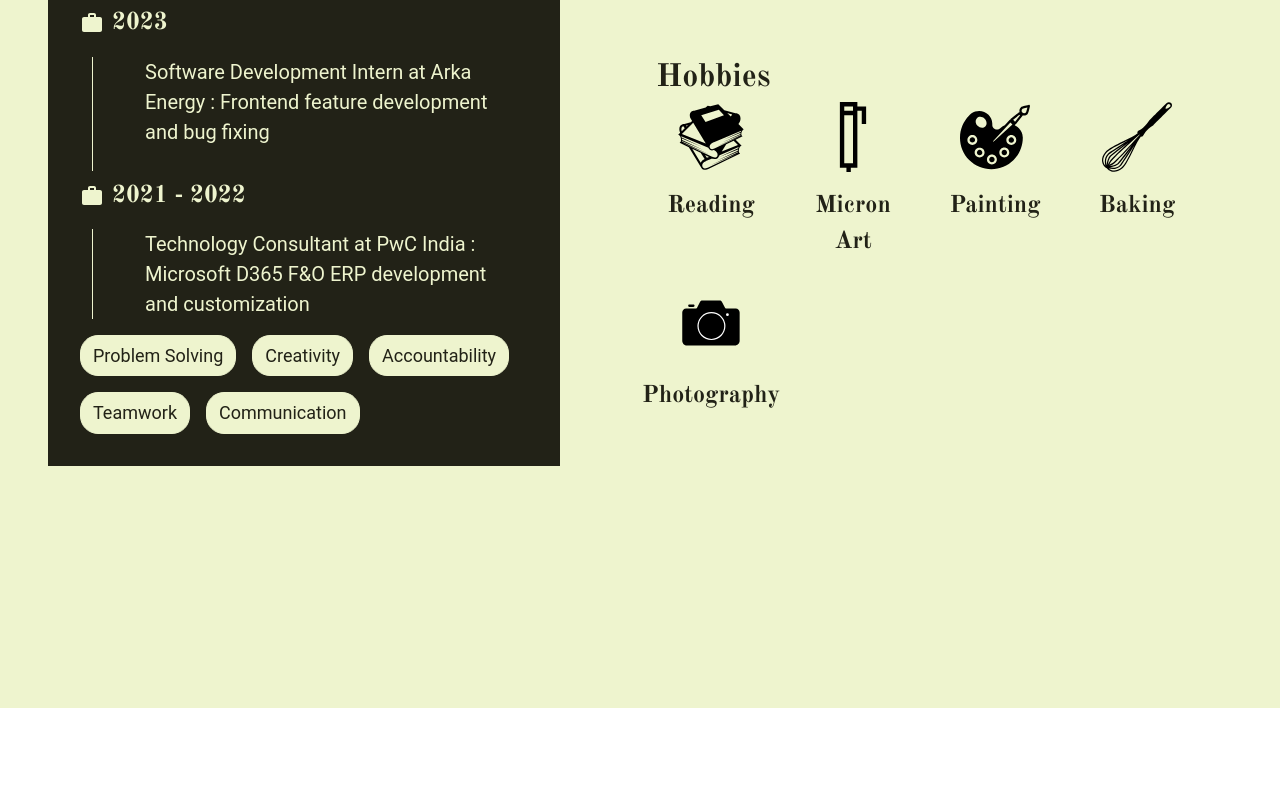
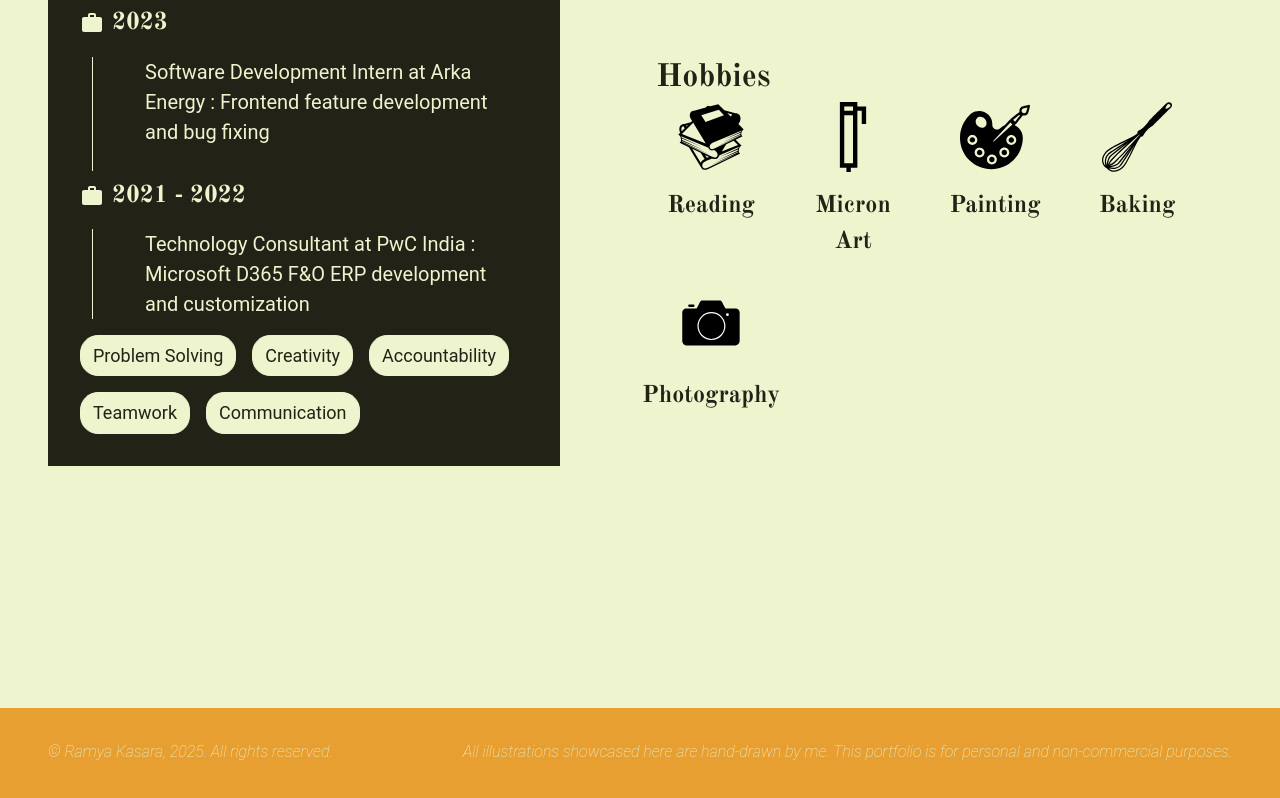
Before and after one commit to RamyaKasara/portfolioRK-app, a React (Vite) app: page /about-me in a window 1280 px wide. Shown: the part 1456-2254 px from the top of the page. Before the commit the page ends 2164 px from the top, so only its background shows below. Built offline with nearby package versions, Linux system fonts and the light colour scheme; a web font is replaced by a local one.

Commit message:
Footer styles and import in about-me

```diff
--- a/src/components/footer.jsx
+++ b/src/components/footer.jsx
@@ -5,22 +5,32 @@ import theme from "../theme.js";
 function Footer(){
     return (
         <footer>
-            <Page height={'10rem'} background={theme.palette.background.tertiary}>
+            <Page height={{xs:'9rem', sm:'6rem'}} background={theme.palette.background.tertiary}>
                 <Box sx={{
                     display: 'flex',
                     flexDirection: 'row',
                     justifyContent: 'space-between' ,
                     alignItems: 'center',
                     gap: '1rem',
+                    padding: '2rem 3rem'
                 }}>
                     <Typography component="p"
                     sx={{
                         color: theme.palette.background.primary,
                         fontStyle: 'italic',
                         fontSize: { xs: '0.75rem', lg: '1rem' },
-
+                        fontWeight: '200',
                     }}>
-                    These drawings were inspired by a mix of ideas and visuals I came across while exploring art.
+                    © Ramya Kasara, 2025. All rights reserved.
+                    </Typography>
+                    <Typography component="p"
+                    sx={{
+                        color: theme.palette.background.primary,
+                        fontStyle: 'italic',
+                        fontSize: { xs: '0.75rem', lg: '1rem' },
+                        fontWeight: '200',
+                    }}>
+                    All illustrations showcased here are hand-drawn by me. This portfolio is for personal and non-commercial purposes.
                     </Typography>
                 </Box>
             </Page>
--- a/src/pages/aboutme/index.jsx
+++ b/src/pages/aboutme/index.jsx
@@ -8,6 +8,7 @@ import PlaceIcon from '@mui/icons-material/Place';
 import Navbar from '../../components/navbar.jsx';
 import Education from './education.jsx';
 import Experience from './experience.jsx';
+import Footer from '../../components/footer.jsx';
 import HobbiesAndLanguage from './hobbiesAndLanguage.jsx';
 import Page from '../../components/page.jsx';
 import TechnicalSkills from './technicalSkills.jsx';
@@ -187,6 +188,7 @@ function AboutMePage() {
                     <HobbiesAndLanguage />
                 </Box>
             </Page>
+            <Footer />
         </div>
      );
 }
```
